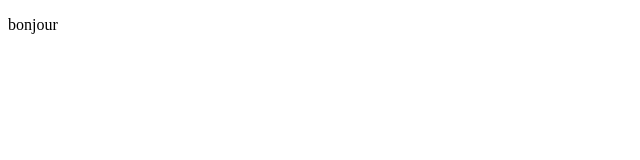
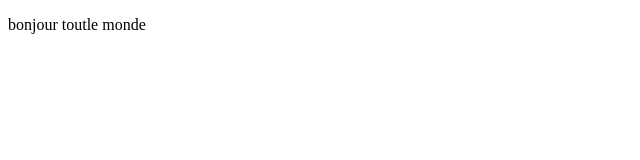
Before and after one commit to oussad/Krimou_Oussad_Curriculum_Vitae, a plain HTML site: page index.html in a window 1280 px wide. Shown: the whole page, without its empty margins (0-640 px from the left). Drawn offline with Linux system fonts and the light colour scheme.

Commit message:
version 27/01/2023

```diff
--- a/index.html
+++ b/index.html
@@ -7,6 +7,6 @@
     <title>Document</title>
 </head>
 <body>
-   <p>bonjour</p>
+   <p>bonjour toutle monde </p>
 </body>
 </html>
```
